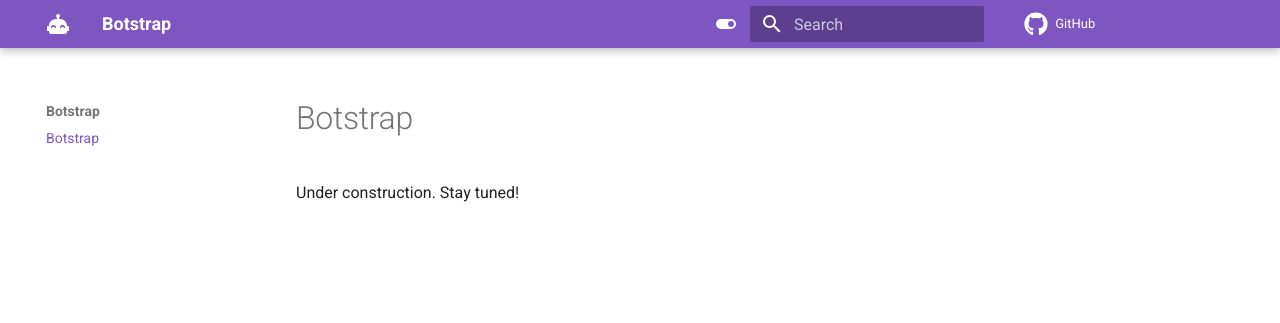
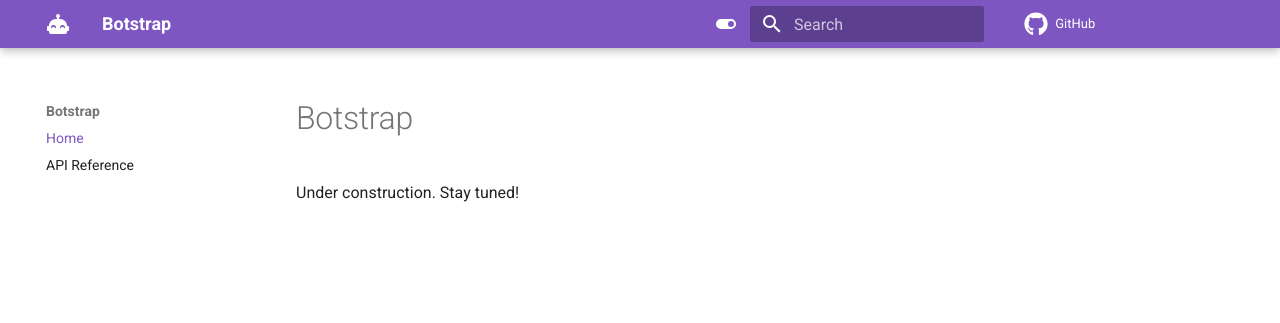
Before and after one commit to nuztalgia/botstrap, an MkDocs documentation site: the page built from docs/index.md, in a window 1280 px wide. Shown: the top 323 px of the page. Built offline with MkDocs 1.6.1 and Material for MkDocs 9.7.7, drawn with Linux system fonts in a browser that asks for light colours; comment, search, counter and statistics services are not loaded.

Commit message:
Set up mkdocstrings and favicon.

```diff
--- a/mkdocs.yml
+++ b/mkdocs.yml
@@ -1,7 +1,11 @@
 site_name: Botstrap
+site_url: https://botstrap.readthedocs.io/
 repo_url: https://github.com/nuztalgia/botstrap
+edit_uri: edit/main/docs/
+
 theme:
   name: material
+  favicon: icon.png
   icon:
     logo: material/robot-happy
     repo: fontawesome/brands/github
@@ -18,3 +22,24 @@ theme:
       toggle:
         icon: material/toggle-switch-off-outline
         name: Switch to light mode
+
+nav:
+  - Home: index.md
+  - API Reference: api.md
+
+plugins:
+  - search
+  - mkdocstrings:
+      handlers:
+        python:
+          options:
+            show_root_heading: true
+            show_root_full_path: false
+            members_order: source
+            merge_init_into_class: true
+            show_signature_annotations: true
+            separate_signature: true
+            show_bases: false
+            show_source: false
+      watch:
+        - botstrap/
```
Also changed, not shown: docs/api.md (added, +1 -0 lines), docs/requirements.txt (+29 -2 lines), docs/icon.png (added), 1 other file.
